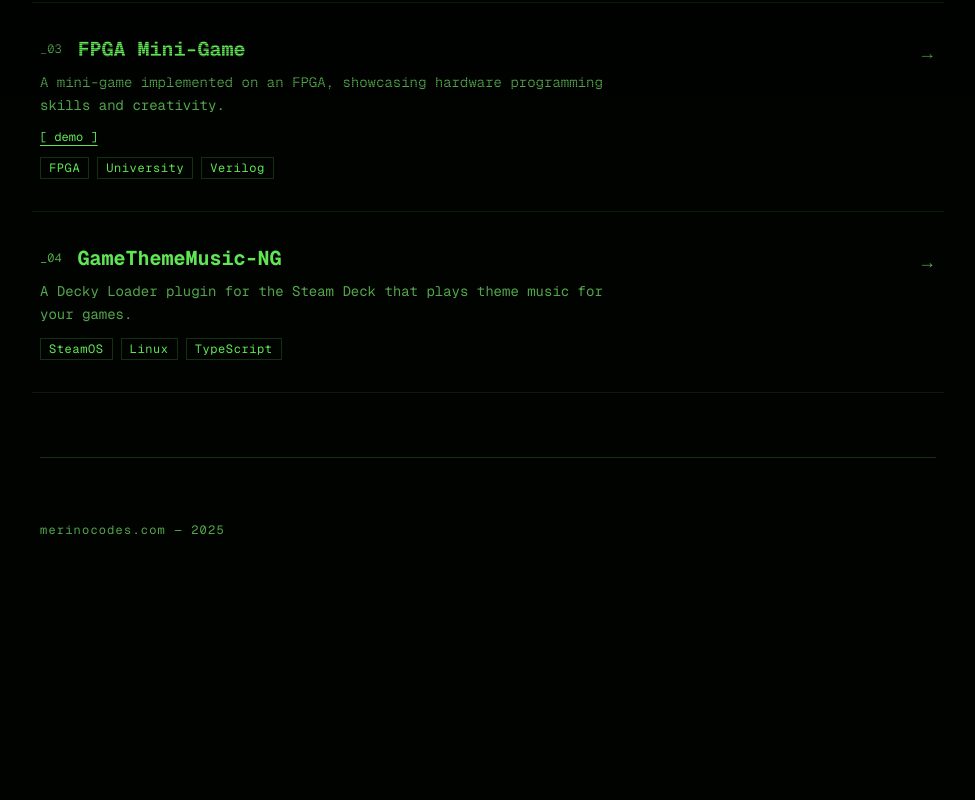
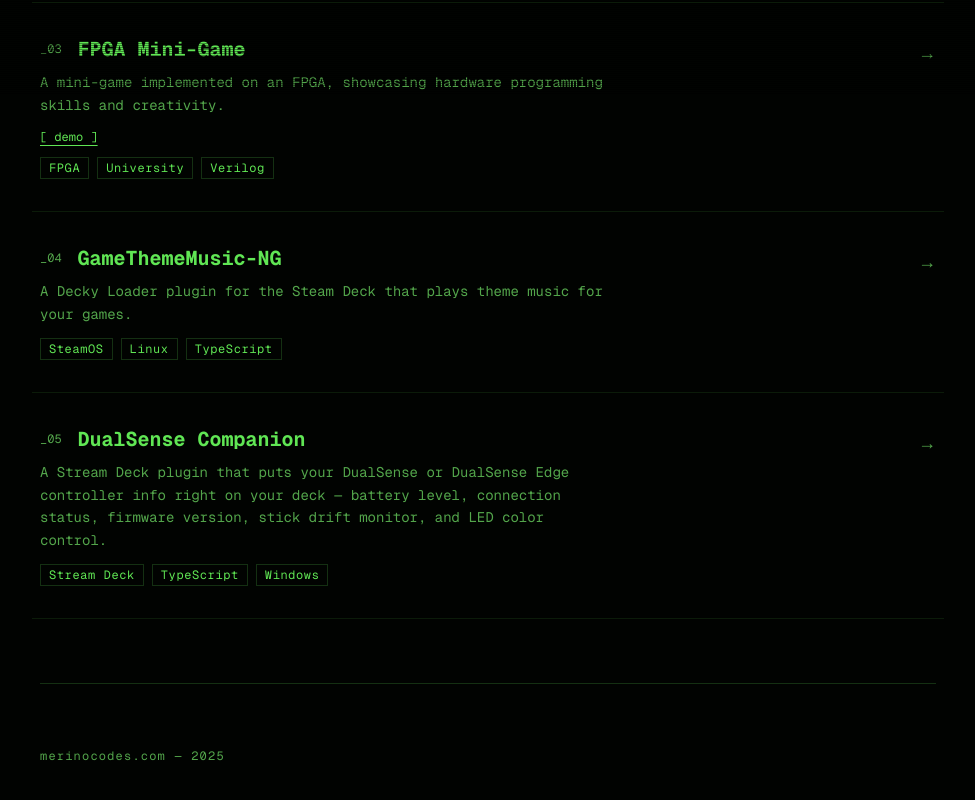
Before and after one commit to cmerino01/cmerino01.github.io, a Next.js app in the folder merinocodes/: page /projects in a window 1280 px wide. Shown: the part 706-1506 px from the top of the page, without its empty margins (152-1127 px from the left). Before the commit the page ends 1340 px from the top, so only its background shows below. Built offline with nearby package versions, Linux system fonts and the light colour scheme.

Commit message:
add dualsense companion

```diff
--- a/merinocodes/src/app/projects/page.tsx
+++ b/merinocodes/src/app/projects/page.tsx
@@ -33,6 +33,14 @@
     description:
       "A Decky Loader plugin for the Steam Deck that plays theme music for your games.",
     url: "https://github.com/cmerino01/GameThemeMusic-NG",
+  },
+  {
+    id: "05",
+    title: "DualSense Companion",
+    tags: ["Stream Deck", "TypeScript", "Windows"],
+    description:
+      "A Stream Deck plugin that puts your DualSense or DualSense Edge controller info right on your deck — battery level, connection status, firmware version, stick drift monitor, and LED color control.",
+    url: "https://marketplace.elgato.com/product/dualsense-companion-af6d93a0-a897-4656-8c6a-604190452059",
   },
 ];
 
```
